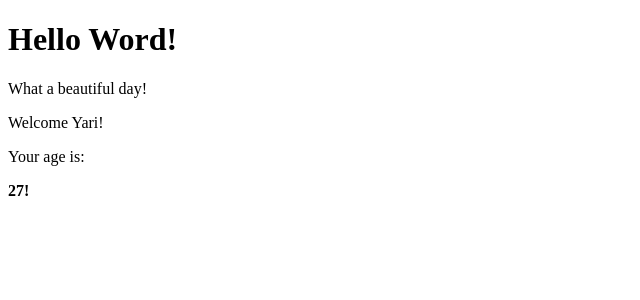
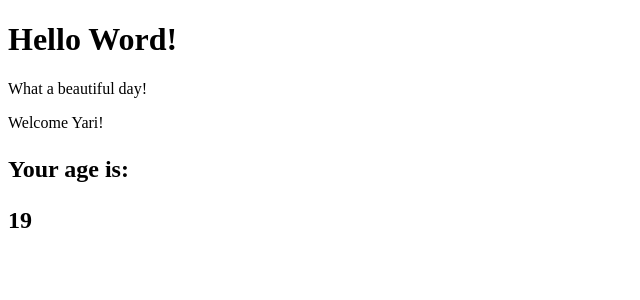
Before and after one commit to Yaricherchi7/React.js, a React (Create React App) app: page / in a window 1280 px wide. Shown: the top 300 px of the page, without its empty margins (0-640 px from the left). Built offline with nearby package versions, Linux system fonts and the light colour scheme.

Commit message:
es-15 svolto

```diff
--- a/src/App.js
+++ b/src/App.js
@@ -7,7 +7,7 @@ export class App extends React.Component {
     render(){
         return <div>
             <HelloWord/>
-            <Welcome name="Yari" age="27" />
+            <Welcome name="Yari" age="19" />
         </div>
     }
 }
--- a/src/Welcome.js
+++ b/src/Welcome.js
@@ -7,7 +7,8 @@ export class Welcome extends React.Component {
     render(){
         return <div>
         <p> Welcome {this.props.name}!</p>
-         <Age/> <strong> {this.props.age}!</strong>
+         {this.props.age > 18 && <h2> <Age/> {this.props.age} </h2>}
+
         </div>
     }
 }
```
